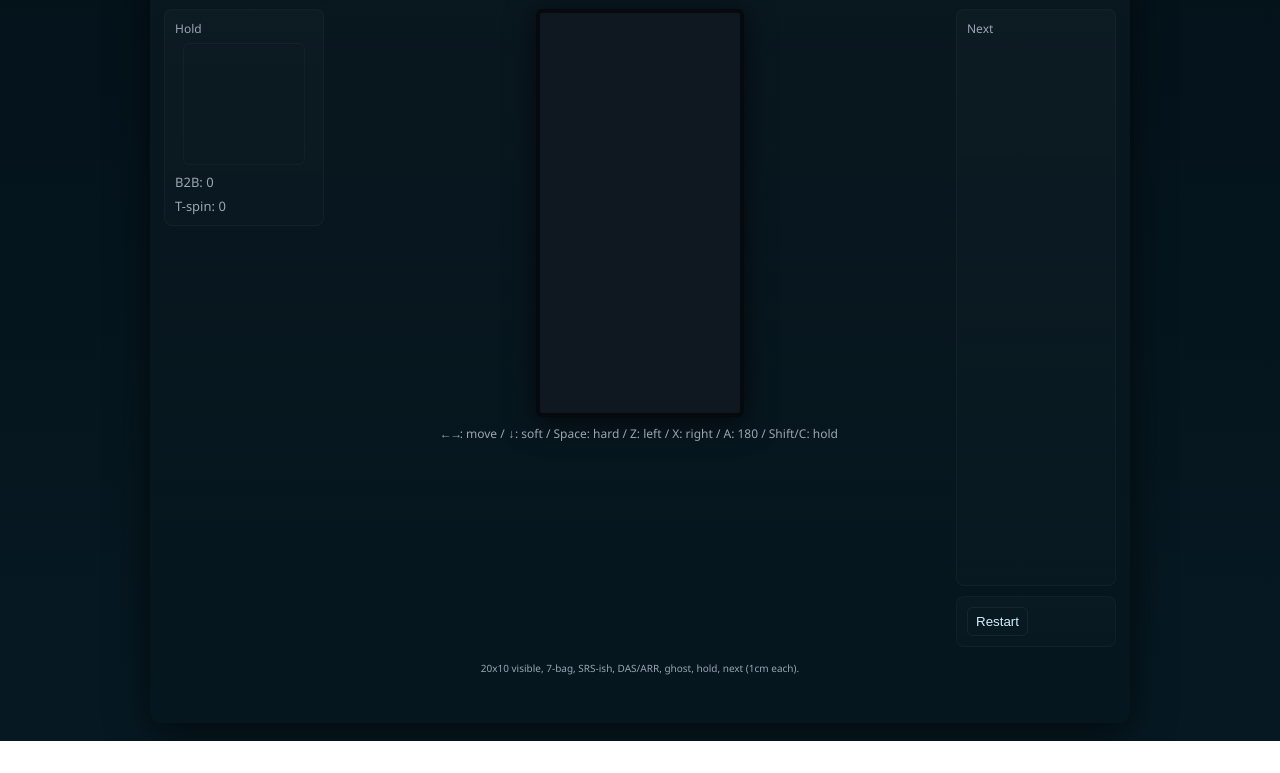
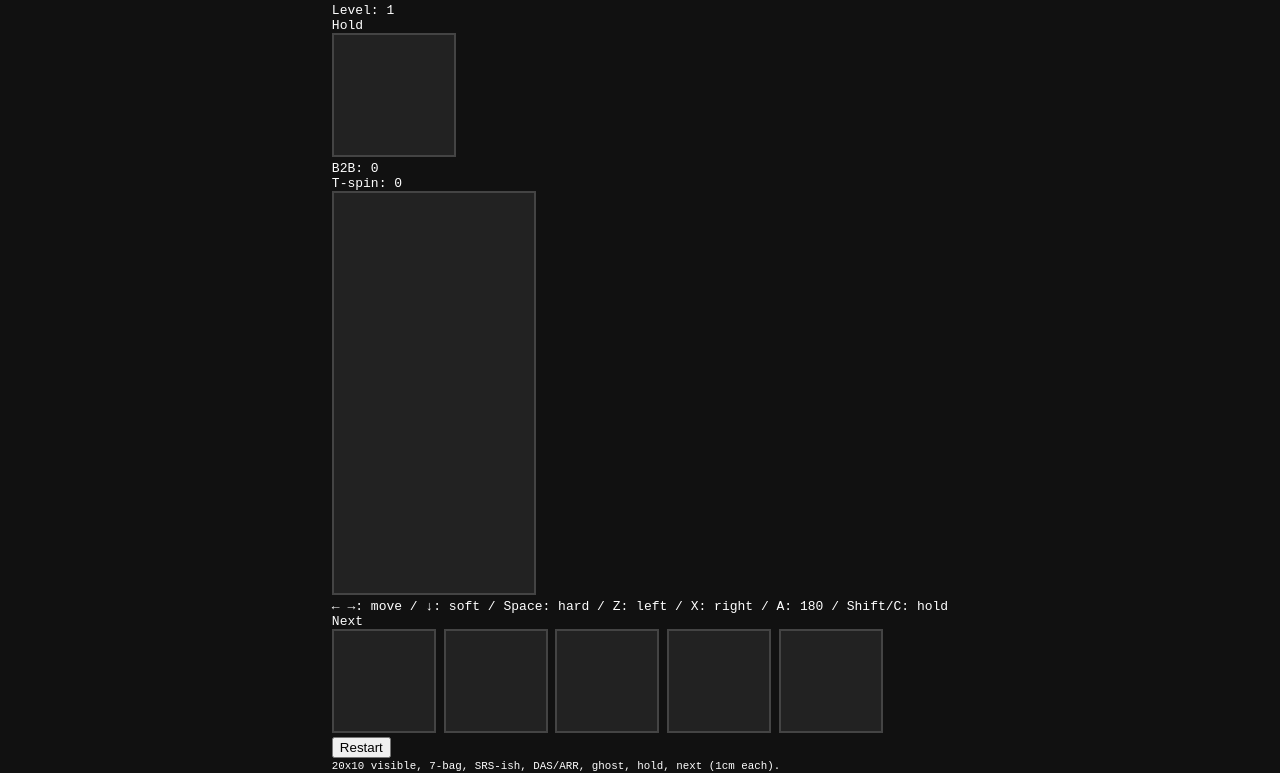
Before and after one commit to enswapwar/tetr.io-clone, a plain HTML site: page index.html in a window 1280 px wide. Shown: the part 59-832 px from the top of the page. Before the commit the page ends 800 px from the top, so only its background shows below. Drawn offline with Linux system fonts and the light colour scheme.

Commit message:
Update style.css

```diff
--- a/style.css
+++ b/style.css
@@ -1,66 +1,37 @@
-:root{
-  --bg:#081018;
-  --panel:#0f1720;
-  --accent:#00e5ff;
-  --muted:#9aa6b2;
-  --glass: rgba(255,255,255,0.03);
+body {
+  background: #111;
+  color: white;
+  display: flex;
+  justify-content: center;
+  align-items: center;
+  height: 100vh;
+  margin: 0;
+  overflow: hidden;
+  font-family: monospace;
 }
 
-/* Reset */
-*{box-sizing:border-box;margin:0;padding:0}
-html,body,#app{height:100%}
-body{
-  background: linear-gradient(180deg,#04121a 0%, #061922 100%);
-  color:#e6f7ff;
-  font-family: 'Segoe UI', Roboto, 'Hiragino Kaku Gothic ProN', Meiryo, monospace;
-  display:flex;
-  align-items:center;
-  justify-content:center;
-  padding:18px;
+#tetris-container {
+  display: flex;
+  align-items: flex-start;
+  gap: 20px;
 }
 
-#app{
-  width:980px;
-  background:linear-gradient(180deg, rgba(255,255,255,0.02), rgba(0,0,0,0.12));
-  border-radius:12px;
-  padding:14px;
-  box-shadow: 0 10px 40px rgba(0,0,0,0.6);
+canvas {
+  background: #222;
+  border: 2px solid #444;
+  image-rendering: pixelated;
 }
 
-header{display:flex;justify-content:space-between;align-items:center;margin-bottom:12px}
-header h1{font-size:18px;color:var(--accent);text-shadow:0 0 10px rgba(0,230,255,0.08)}
-.info{display:flex;gap:12px;font-size:13px;color:var(--muted)}
-
-main{display:flex;gap:20px;align-items:flex-start}
-.left-panel{width:160px}
-.center-panel{flex:1;display:flex;flex-direction:column;align-items:center}
-.right-panel{width:160px;display:flex;flex-direction:column;gap:10px}
-
-/* Board canvas */
-canvas#board{
-  background:var(--panel);
-  border-radius:6px;
-  border:4px solid rgba(0,0,0,0.6);
-  box-shadow: 0 6px 30px rgba(0,0,0,0.6);
-  display:block;
-  outline: none;
+#left-panel, #right-panel {
+  display: flex;
+  flex-direction: column;
+  align-items: center;
+  gap: 10px;
 }
 
-/* Hold box */
-.box{background:linear-gradient(180deg, rgba(255,255,255,0.02), rgba(255,255,255,0.01));padding:10px;border-radius:8px;border:1px solid var(--glass)}
-.box .label{font-size:12px;color:var(--muted);margin-bottom:6px}
-.hold-box canvas{background:transparent;border-radius:6px;border:1px solid rgba(255,255,255,0.03);display:block;margin:0 auto}
-
-/* Meta display under hold */
-.meta{margin-top:8px;color:var(--muted);font-size:13px;display:flex;flex-direction:column;gap:6px}
-
-/* Next list: each preview is 1cm x 1cm in CSS space */
-#next-list{display:flex;flex-direction:column;gap:8px;align-items:center}
-.next-canvas{width:1cm;height:1cm;border-radius:4px;border:1px solid rgba(255,255,255,0.03);background:#071018}
-
-/* small box */
-.small{font-size:12px}
-button{background:transparent;border:1px solid rgba(255,255,255,0.06);color:#cfeff7;padding:6px 8px;border-radius:6px;cursor:pointer}
-button:hover{border-color:var(--accent);box-shadow:0 6px 20px rgba(0,230,255,0.04)}
-.controls-hint{margin-top:8px;color:var(--muted);font-size:12px;text-align:center}
-footer{margin-top:12px;color:var(--muted);font-size:12px;text-align:center}
+#tspin-text {
+  color: cyan;
+  font-size: 2cm;
+  text-align: center;
+  visibility: hidden;
+}
```
